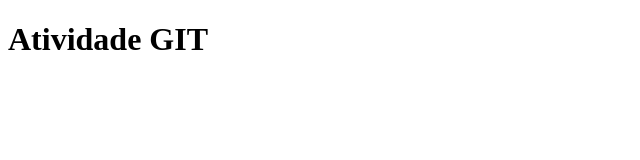
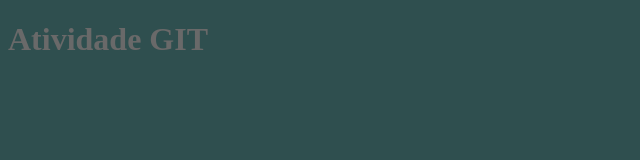
Before and after one commit to lucaslandimm/projeto-git-lucas-landim, a plain HTML site: page index.html in a window 1280 px wide. Shown: the whole page, without its empty margins (0-640 px from the left). Drawn offline with Linux system fonts and the light colour scheme.

Commit message:
Criação do CSS

```diff
--- a/index.html
+++ b/index.html
@@ -4,6 +4,7 @@
     <meta charset="UTF-8">
     <meta name="viewport" content="width=device-width, initial-scale=1.0">
     <title>Atividade GIT</title>
+    <link rel="stylesheet" href="style.css">
 </head>
 <body>
     <h1>Atividade GIT</h1>
--- /dev/null
+++ b/style.css
@@ -0,0 +1,6 @@
+body {
+    background-color: darkslategrey;
+}
+h1 {
+    color: dimgray;
+}
```
